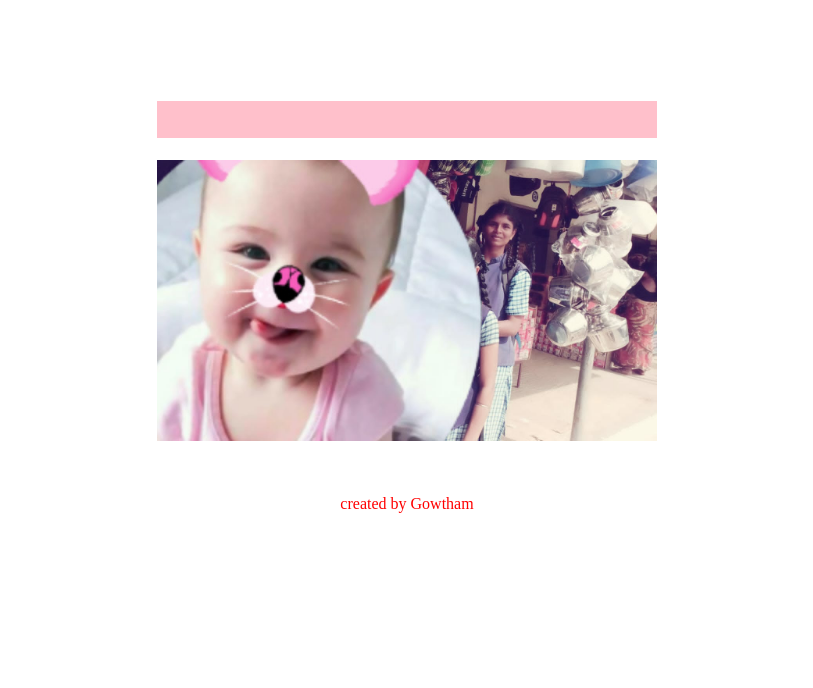
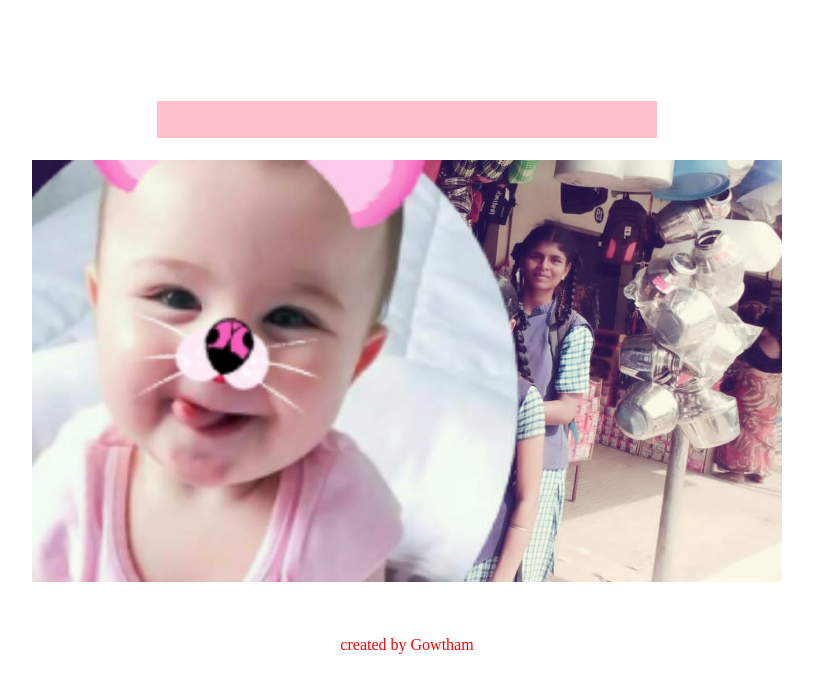
Before and after one commit to arunraj20it/birthday_wishes_by_gowtham, a plain HTML site: page tem.html in a window 1280 px wide. Shown: the whole page, without its empty margins (233-1046 px from the left). Drawn offline with Linux system fonts and the light colour scheme.

Commit message:
Update tem.html

```diff
--- a/tem.html
+++ b/tem.html
@@ -9,7 +9,7 @@
 <marquee>
 Wish you happy Birthday
 </marquee></h1>
-<center><img src="ha.jpeg" width="500" alt="wish you happy birthday">
+<center><img src="ha.jpeg" width="750" alt="wish you happy birthday">
 </center>
 <br><br><br>
 <center><footer style="color:red;" >created by Gowtham
```
